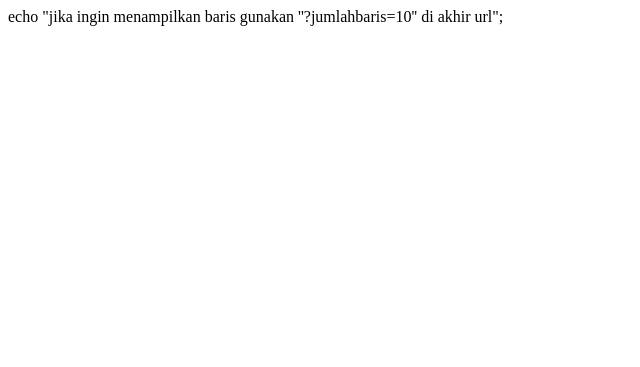
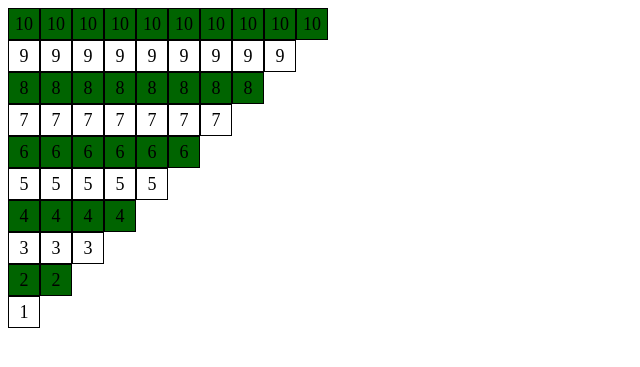
Before and after one commit to awithliee/pw_2025_243040079, a PHP site: page /6a.php in a window 1280 px wide. Shown: the top 367 px of the page, without its empty margins (0-640 px from the left). Run offline with PHP 8.4, Linux system fonts and the light colour scheme.

Commit message:
selesai mengerjakan tugas 6

```diff
--- a/tugas/tugas 6/GET & POST/6a.php
+++ b/tugas/tugas 6/GET & POST/6a.php
@@ -3,24 +3,24 @@
 
 <head>
     <meta charset="UTF-8">
+    <meta name="viewport" content="width=device-width, initial-scale=1.0">
     <title>GET</title>
     <style>
-        table {
-            border-collapse: collapse;
+        .box {
+            display: inline-block;
+            width: 30px;
+            height: 30px;
+            line-height: 30px;
+            text-align: center;
+            border: 1px solid black;
+            font-size: 18px;
         }
 
-        td {
-            border: 2px solid;
-            border-color: black;
-            padding: 10px;
-            text-align: center;
+        .green {
+            background-color: darkgreen;
         }
 
-        tr:nth-child(odd) td {
-            background-color: lightblue;
-        }
-
-        tr:nth-child(even) td {
+        .white {
             background-color: white;
         }
     </style>
@@ -28,22 +28,17 @@
 
 <body>
 
-    <table>
-        <?php
-        if (isset($_GET['jumlahbaris'])) {
-            $jumlahbaris = (int)$_GET['jumlahbaris'];
-            for ($i = $jumlahbaris; $i >= 1; $i--) {
-                echo "<tr>";
-                for ($j = 1; $j <= $i; $j++) {
-                    $color = ($i % 2 == 0) ? 'blue' : 'white';
-                    echo "<td class='$color'>$i</td>";
-                }
-                echo "</tr>";
-            }
+    <?php
+
+    $angka = isset($_GET['angka']) ? (int)$_GET['angka'] : 10;
+    for ($i = $angka; $i >= 1; $i--) {
+        for ($j = 1; $j <= $i; $j++) {
+            $color = ($i % 2 == 0) ? 'green' : 'white';
+            echo "<div class='box $color'>$i</div>";
         }
-        ?>
-    </table>
-    echo "jika ingin menampilkan baris gunakan ''?jumlahbaris=10'' di akhir url";
+        echo "<br>";
+    }
+    ?>
 
 </body>
 
```
Also changed, not shown: tugas/tugas 6/GET & POST/6b.php (+28 -33 lines).
